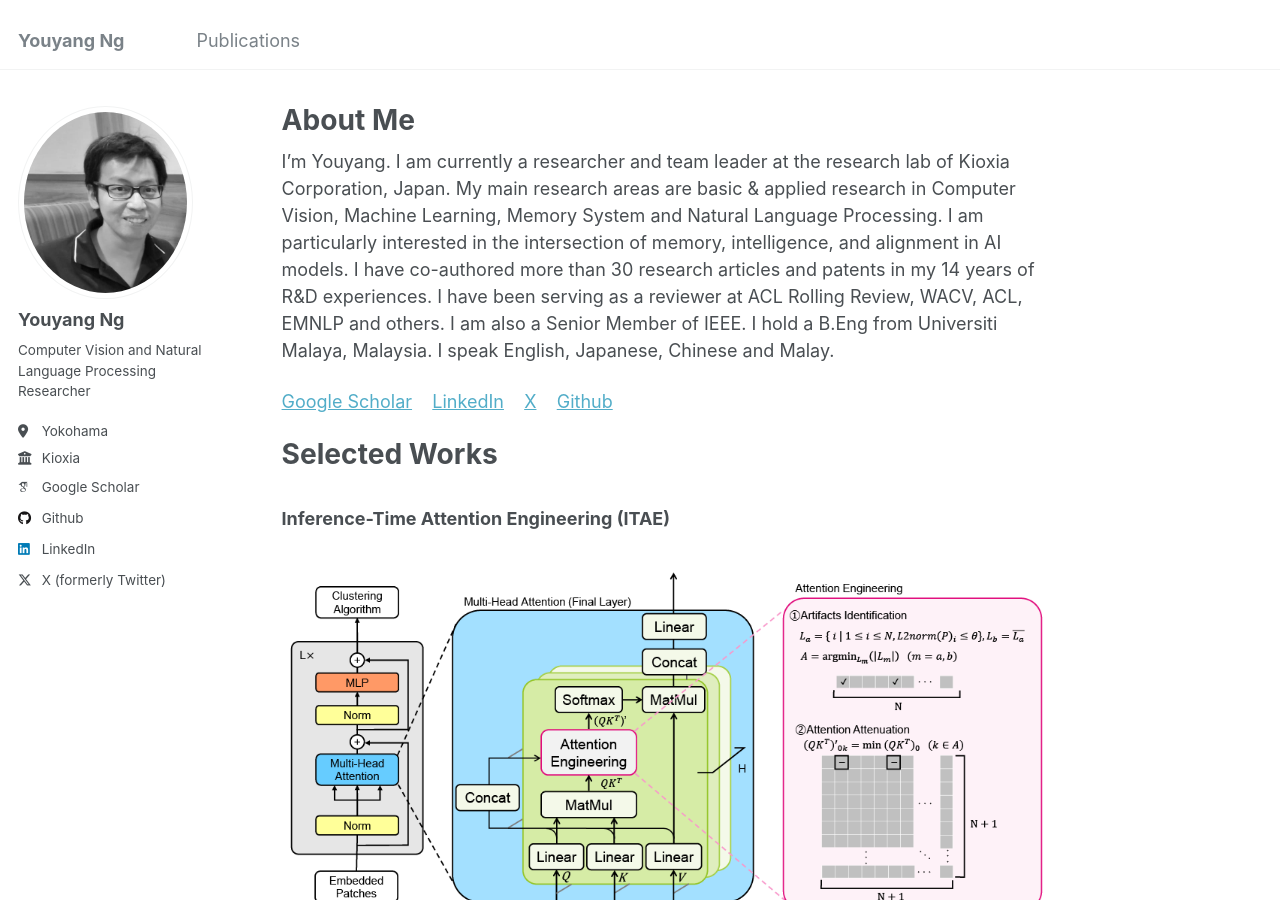
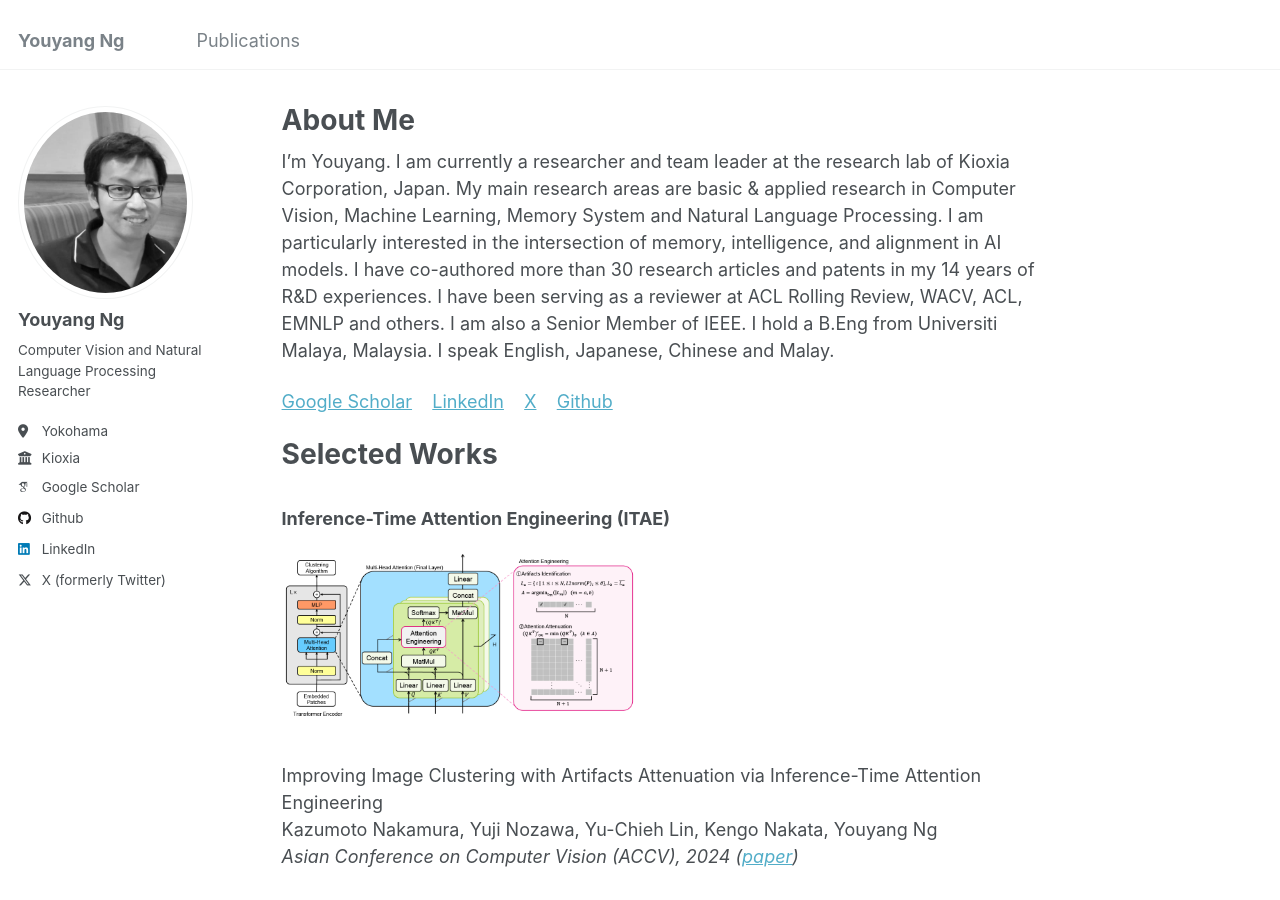
Before and after one commit to yy29/yy29.github.io, a Jekyll site: the page built from _pages/about.md, in a window 1280 px wide and 900 px high. Built offline with Jekyll 4.4.1, drawn with Linux system fonts in a browser that asks for light colours; some web fonts are replaced.

Commit message:
Update about.md

```diff
--- a/_pages/about.md
+++ b/_pages/about.md
@@ -14,7 +14,7 @@ I'm Youyang. I am currently a researcher and team leader at the research lab of
 Selected Works
 ======
 ### Inference-Time Attention Engineering (ITAE)
-<img height="200" src="../images/2024_itae.png">
+<img style="height: 200px" src="../images/2024_itae.png">
 
 Improving Image Clustering with Artifacts Attenuation via Inference-Time Attention Engineering
 Kazumoto Nakamura, Yuji Nozawa, Yu-Chieh Lin, Kengo Nakata, Youyang Ng
```
